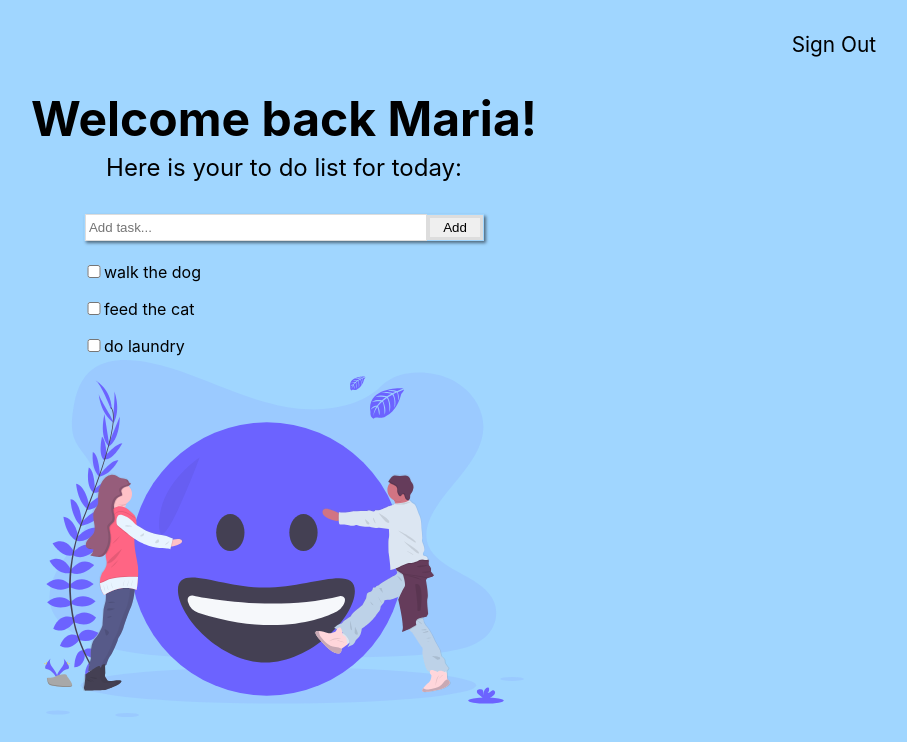
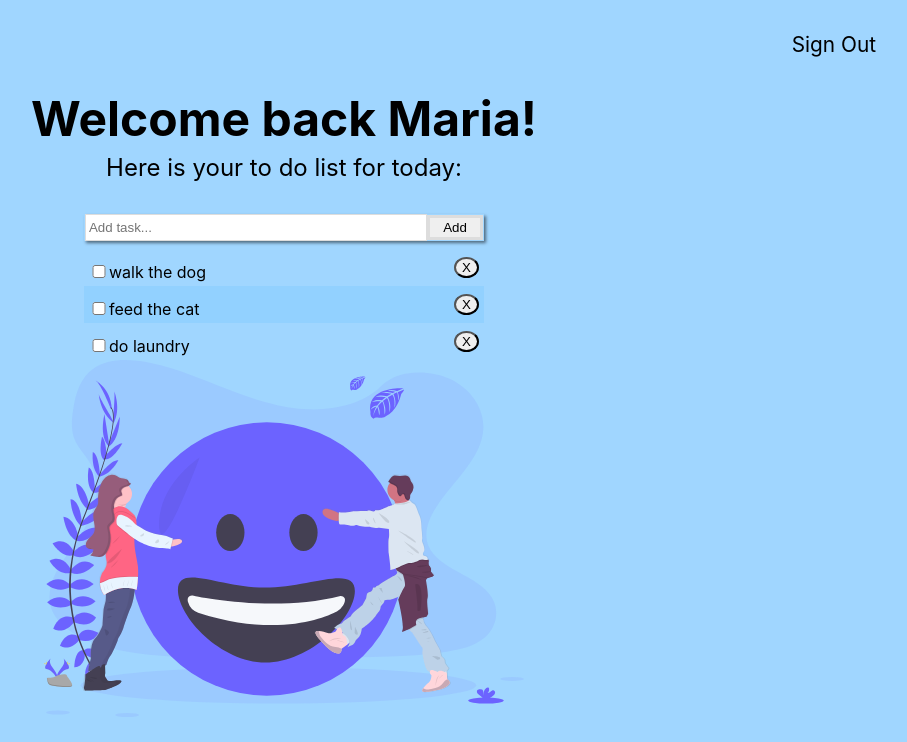
Before and after one commit to MariaModan/Login-practice, a React (Create React App) app: page / in a window 1280 px wide. Shown: the top 742 px of the page, without its empty margins (356-1263 px from the left). Built offline with nearby package versions, Linux system fonts and the light colour scheme.

Commit message:
add cross out and delete functionality

```diff
--- a/package.json
+++ b/package.json
@@ -3,6 +3,7 @@
   "version": "0.1.0",
   "private": true,
   "dependencies": {
+    "prop-types": "^15.7.2",
     "react": "^16.9.0",
     "react-dom": "^16.9.0",
     "react-router-dom": "^5.0.1",
--- a/src/components/TodoApp.js
+++ b/src/components/TodoApp.js
@@ -7,13 +7,45 @@ class TodoApp extends React.Component {
     constructor (props) {
         super(props)
         this.state = {
-            todoList: ['walk the dog', 'feed the cat', 'do laundry'],
+            todoList: [
+                {title: 'walk the dog',
+                completed: false,
+                id: '1'},
+                {title: 'feed the cat',
+                completed: false,
+                id: '2'},
+                {title: 'do laundry',
+                completed: false,
+                id: '3'}
+            ],
         }
     }
 
     addTodo = (input) => {
+        const newTodo = {
+            title: input,
+            id: '4',
+            completed: false
+        }
         this.setState({
-            todoList: [...this.state.todoList, input]
+            todoList: [...this.state.todoList, newTodo]
+        })
+    }
+
+    toggleComplete = (id) => {
+        this.setState({
+            todoList: this.state.todoList.map( item => {
+                if (item.id === id) {
+                    item.completed = !item.completed
+                }
+                return item;
+            })
+        })
+    }
+
+    delTodo = (id) => {
+        this.setState({
+            todoList: [...this.state.todoList].filter(item => item.id !==id)
         })
     }
 
@@ -21,7 +53,7 @@ class TodoApp extends React.Component {
         return (
             <div className='todoApp'>
                 <AddTodo addTodo={this.addTodo}/>
-                <Todos todoList={this.state.todoList} />
+                <Todos todoList={this.state.todoList} toggleComplete={this.toggleComplete} delTodo={this.delTodo}/>
             </div>
         )
     }
--- a/src/components/TodoItem.js
+++ b/src/components/TodoItem.js
@@ -1,12 +1,24 @@
 import React from 'react';
+import PropTypes from 'prop-types';
 
-const TodoItem = ({title}) => {
+const TodoItem = (props) => {
+    const title = props.title;
+    const id = props.id;
     return(
-        <p class='todoItem'>
-            <input type='checkbox' />
+        <p className={props.completed === true ? 'todoItem completed' : 'todoItem'}>
+            <input type='checkbox' onChange={props.toggleComplete.bind(this, id)}/>
             {title}
+            <button className='delBtn' onClick={props.delTodo.bind(this, id)}>X</button>
         </p>
     )
 }
 
+TodoItem.propTypes = {
+    title: PropTypes.string,
+    id: PropTypes.string,
+    toggleComplete: PropTypes.func,
+    completed: PropTypes.bool,
+    delTodo: PropTypes.func
+}
+
 export default TodoItem;
--- a/src/components/Todos.js
+++ b/src/components/Todos.js
@@ -1,9 +1,15 @@
 import React from 'react';
 import TodoItem from './TodoItem'
 
-const Todos = ( {todoList} ) => {
-    return todoList.map((item, index) =>
-                <TodoItem key={index} title={item} />
+const Todos = ( {todoList, toggleComplete, delTodo} ) => {
+    return todoList.map((item) =>
+                <TodoItem
+                    key={item.id}
+                    id={item.id}
+                    title={item.title}
+                    completed={item.completed}
+                    toggleComplete={toggleComplete}
+                    delTodo={delTodo}/>
             );
 }
 
--- a/src/components/css/todoapp.css
+++ b/src/components/css/todoapp.css
@@ -41,8 +41,25 @@ form > button {
 .todoItem {
     margin: 0;
     padding-top: 0.5em;
+    width: 100%;
+    text-align: left;
+}
+
+.todoItem:nth-child(odd) {
+    background: rgba(114, 194, 255, 0.3);
 }
 
 .todoItem > input {
     width: 20px;
+    margin-left: 5px;
 }
+
+.completed {
+    text-decoration: line-through;
+}
+
+.delBtn {
+    border-radius: 50%;
+    float: right;
+    margin-right: 5px;
+}
```
